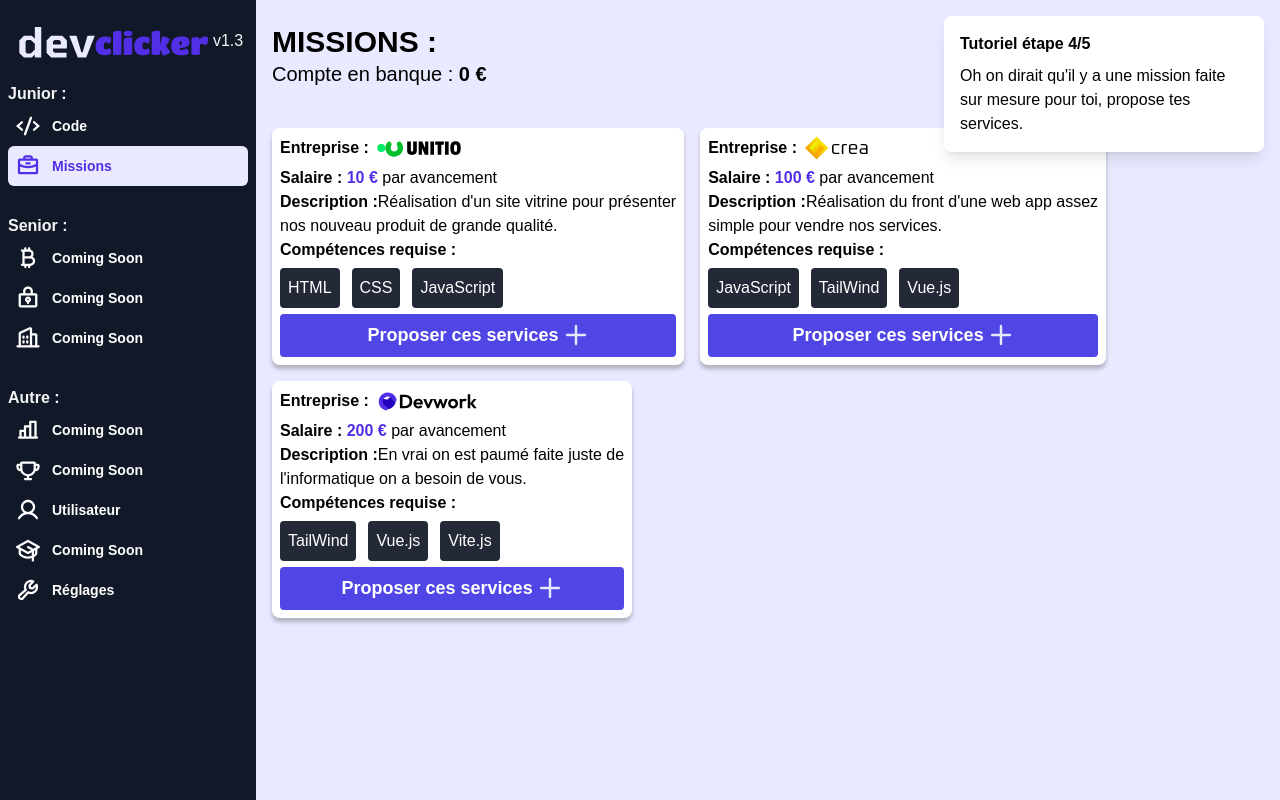
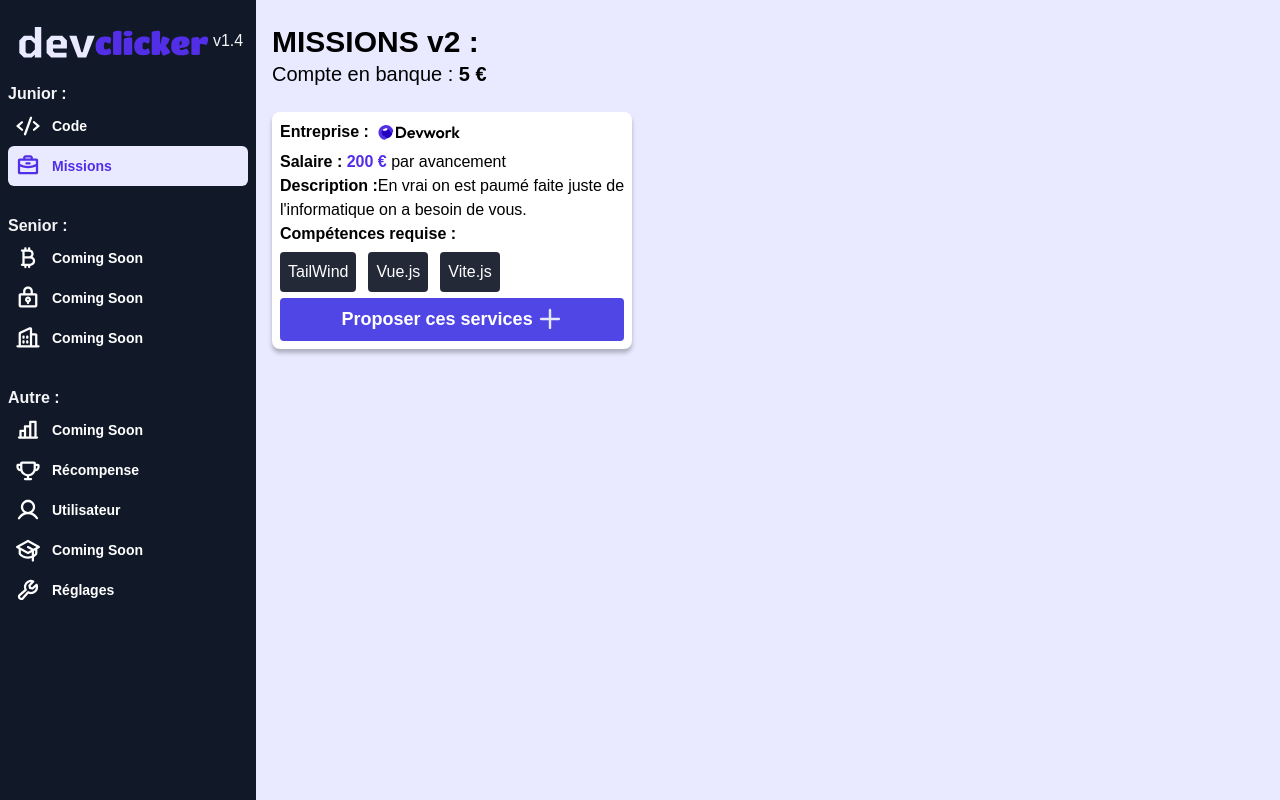
Before and after one commit to clm-msch/dev-clicker, a Vue app in the folder client/: page /missions in a window 1280 px wide. Built offline with nearby package versions, Linux system fonts and the light colour scheme; no server answers.

Commit message:
repair mission progress and add pinia data logic

```diff
--- a/client/src/App.vue
+++ b/client/src/App.vue
@@ -45,7 +45,7 @@ import { RouterLink, RouterView } from "vue-router"
 					/>
 				</svg>
 			</span>
-			<p>v1.3</p>
+			<p>v1.4</p>
 		</div>
 
 		<!-- Junior -->
@@ -231,7 +231,7 @@ import { RouterLink, RouterView } from "vue-router"
 						<h3 class="font-bold">Coming Soon</h3>
 					</a>
 				</RouterLink>
-				<RouterLink to="/soon">
+				<RouterLink to="/achivements">
 					<a
 						href="#"
 						class="bg-gray-900 text-white group flex items-center px-2 py-2 text-sm font-medium rounded-md"
@@ -249,7 +249,7 @@ import { RouterLink, RouterView } from "vue-router"
 								fill="#A29FB0"
 							/>
 						</svg>
-						<h3 class="font-bold">Coming Soon</h3>
+						<h3 class="font-bold">Récompense</h3>
 					</a>
 				</RouterLink>
 				<RouterLink to="/user" exact-active-class="active">
--- /dev/null
+++ b/client/src/firebaseConfig-example.js
@@ -0,0 +1,5 @@
+const firebaseConfig = {
+    // your config
+  };
+
+  // export default firebaseConfig;
--- a/client/src/main.js
+++ b/client/src/main.js
@@ -1,29 +1,3 @@
-// import { createApp } from 'vue'
-// import App from './App4.vue'
-// import router from './router'
-
-// import 'animate.css'
-// import './assets/main.css'
-
-// import { createPinia } from 'pinia'
-
-// import { initializeApp } from "firebase/app";
-// import firebaseConfig from './firebaseConfig'
-
-// initializeApp(firebaseConfig)
-// const app = createApp(App)
-
-// app.use(createPinia())
-
-// app.use(router)
-
-// app.use(createPinia());
-// app.provide("store", useStore());
-
-
-// app.mount('#app')
-
-// other config
 import { createApp } from 'vue'
 import { createPinia } from 'pinia'
 import 'animate.css'
@@ -32,33 +6,14 @@ import App from './App.vue'
 import router from './router'
 import { initializeApp } from "firebase/app";
 import firebaseConfig from './firebaseConfig'
-initializeApp(firebaseConfig)
 import  PiniaPluginPersistedstate  from 'pinia-plugin-persistedstate'
 
-const app = createApp(App)
+initializeApp(firebaseConfig)
 
 const pinia = createPinia()
 pinia.use(PiniaPluginPersistedstate)
+
+const app = createApp(App)
 app.use(pinia)
-
 app.use(router)
-
 app.mount('#app')
-
-// import { createApp } from 'vue'
-// import { createPinia } from 'pinia'
-// import piniaPersist from 'pinia-plugin-persist'
-// import 'animate.css'
-// import './assets/main.css'
-// import App from './App.vue'
-// import router from './router'
-// import { initializeApp } from "firebase/app"
-// import firebaseConfig from './firebaseConfig'
-// initializeApp(firebaseConfig)
-
-//   const app = createApp(App)
-// app.use (router)
-// app.use(createPinia())
-// const pinia = createPinia()
-// pinia.use(piniaPersist)
-// app.mount('#app')
--- a/client/src/router/index.js
+++ b/client/src/router/index.js
@@ -17,7 +17,7 @@ const router = createRouter({
     {
       path: '/missions',
       name: 'missions',
-      component: () => import('../views/MissionView.vue')
+      component: () => import('../views/MissionView-copy.vue')
     },
     {
       path: '/soon',
--- a/client/src/stores/data.js
+++ b/client/src/stores/data.js
@@ -3,16 +3,38 @@ import { defineStore } from 'pinia';
 export const useDataStore = defineStore({
     id: 'data',
     state: () => ({
+        // General data
+        exp: 0,
         money: 5,
-        title: 'Welcome to the game',
+        // Mission data
+        progressValue: 0,
+        autoJob: false,
     }),
     actions: {
         increaseMoney(amount) {
             this.money += amount
         },
-        decreaseMoney(amount) {
-            this.money -= amount
-        }
+
+        increaseJobProgress(amount, reward) {
+            this.autoJob = true
+            console.log(this.autoJob)
+            if (this.progressValue >= 100) {
+                this.progressValue = 0
+                this.money += reward
+            } else {
+                this.progressValue += amount
+            }
+            if (this.autoJob == true && !this.jobInterval) {
+                this.jobInterval = setInterval(() => {
+                    if (this.progressValue >= 100) {
+                        this.progressValue = 0
+                        this.money += reward
+                    } else {
+                        this.progressValue += amount
+                    }
+                }, 1000)
+            }
+        },
     },
     persist: true,
-    });
+});
--- /dev/null
+++ b/client/src/views/MissionView-copy.vue
@@ -0,0 +1,157 @@
+<script setup>
+// import TutoMissions from "../components/TutoMissions.vue"
+import { useDataStore } from '..//stores/data'
+const data = useDataStore()
+</script>
+<template>
+	<h1 class="font-bold text-3xl">MISSIONS v2 :</h1>
+	<!-- <TutoMissions :haveMission="firstMission" /> -->
+
+	<h1 class="text-xl">
+		Compte en banque : <strong>{{ data.money }} €</strong>
+	</h1>
+	<br />
+
+			<!-- 3 job card -->
+			<div class="job-card" v-if="!ifJob3">
+				<div class="inline-flex gap-2">
+					<p class="font-bold">Entreprise :</p>
+					<img src="../assets/icons/entreprise/devwork.svg" />
+				</div>
+				<div>
+					<p>
+						<span class="font-bold"> Salaire :</span
+						><span class="text-primary font-bold"> 200 € </span>par
+						avancement
+					</p>
+					<p>
+						<span class="font-bold">Description :</span>En vrai on est
+						paumé faite juste de <br />
+						l'informatique on a besoin de vous.
+					</p>
+
+					<p class="font-bold">Compétences requise :</p>
+				</div>
+				<div class="skill-list">
+					<p class="skill-tag">TailWind</p>
+					<p class="skill-tag">Vue.js</p>
+					<p class="skill-tag">Vite.js</p>
+				</div>
+				<button @click="applyMission3" class="inline-flex job-apply">
+					<p>Proposer ces services</p>
+					<img src="../assets/icons/basics/plus_logo.svg" alt="" />
+				</button>
+			</div>
+
+			<!-- Job Apply -->
+
+			<div v-if="ifJob3" class="job-card">
+				<div class="inline-flex gap-2">
+					<p class="font-bold">Entreprise :</p>
+					<img src="../assets/icons/entreprise/devwork.svg" />
+				</div>
+				<div>
+					<p>
+						<span class="font-bold"> Salaire :</span
+						><span class="text-primary font-bold"> 200 € </span>par
+						avancement
+					</p>
+					<p>
+						<span class="font-bold">Description :</span>En vrai on est
+						paumé faite juste de <br />
+						l'informatique on a besoin de vous.
+					</p>
+				</div>
+				<p class="font-bold">Avancement du projet :</p>
+				<div class="w-full bg-gray-200 rounded-full dark:bg-gray-700">
+					<div
+						ref="progress"
+						class="bar bg-primary text-xs font-medium text-blue-100 text-center p-0.5 leading-none rounded-full"
+						:style="{ width: data.progressValue + '%' }"
+					>
+						{{ data.progressValue }}%
+					</div>
+				</div>
+				<button @click="data.increaseJobProgress(1, 200)" class="inline-flex job-apply">
+					<p>Développe</p>
+				</button>
+			</div>
+			<!-- 3 job card -->
+</template>
+<script>
+export default {
+	name: "MissionView",
+	data() {
+		return {
+			// progressValue3: 5,
+			// money: 0,
+			ifJs: true,
+			ifCss: true,
+			ifTailwind: true,
+			ifVue: true,
+			ifVite: true,
+			ifJob1: false,
+			ifJob2: false,
+			ifJob3: false,
+		}
+	},
+	methods: {
+		applyMission3() {
+			this.ifJob3 = true
+		},
+	},
+	// created() {
+	// 	setInterval(() => {
+	// 		// this.incrementProgress1()
+	// 		// this.incrementProgress2()
+	// 		this.data.progressValue += 5
+	// 		// this.saveToLocalStorage("money", this.money)
+	// 	}, 1000)
+	// },
+	// mounted() {
+	// 	this.firstMission = this.loadFromLocalStorage("firstMission")
+	// 	this.money = this.loadFromLocalStorage("money") || 0
+
+	// },
+}
+</script>
+
+<style scoped>
+.job-card {
+	display: flex;
+	flex-direction: column;
+	background-color: white;
+	border-radius: 8px;
+	padding: 8px;
+	gap: 6px;
+	box-shadow: 0px 4px 4px rgba(0, 0, 0, 0.25);
+}
+
+.skill-list {
+	display: flex;
+	gap: 12px;
+}
+
+.skill-tag {
+	font-size: medium;
+	color: white;
+	padding: 8px;
+	border-radius: 4px;
+	background: #242938;
+}
+
+.job-apply {
+	justify-content: center;
+	background: #4f46e5;
+	font-size: large;
+	font-weight: bold;
+	color: white;
+	padding: 8px;
+	border-radius: 4px;
+	gap: 4px;
+}
+
+.bar {
+	transition: width 0.1s ease-in-out;
+}
+</style>
--- a/client/src/views/MissionView.vue
+++ b/client/src/views/MissionView.vue
@@ -1,12 +1,14 @@
 <script setup>
 import TutoMissions from "../components/TutoMissions.vue"
+import { useDataStore } from '..//stores/data'
+const data = useDataStore()
 </script>
 <template>
 	<h1 class="font-bold text-3xl">MISSIONS :</h1>
 	<TutoMissions :haveMission="firstMission" />
 
 	<h1 class="text-xl">
-		Compte en banque : <strong>{{ money }} €</strong>
+		Compte en banque : <strong>{{ data.money }} €</strong>
 	</h1>
 	<br />
 
@@ -211,7 +213,6 @@ import TutoMissions from "../components/TutoMissions.vue"
 		<!-- 3 job card -->
 	</div>
 </template>
-
 <script>
 export default {
 	name: "MissionView",
@@ -221,7 +222,7 @@ export default {
 			progressValue: 5,
 			progressValue2: 5,
 			progressValue3: 5,
-			money: 0,
+			// money: 0,
 			ifJs: true,
 			ifCss: true,
 			ifTailwind: true,
@@ -239,7 +240,7 @@ export default {
 		incrementProgress1() {
 			if (this.progressValue >= 100) {
 				this.progressValue = 0
-				this.money += 10
+				this.data.money += 10
 			} else {
 				this.progressValue += 5
 			}
@@ -247,7 +248,7 @@ export default {
 		incrementProgress2() {
 			if (this.progressValue2 >= 100) {
 				this.progressValue2 = 0
-				this.money += 100
+				this.data.money += 100
 			} else {
 				this.progressValue2 += 5
 			}
@@ -255,7 +256,8 @@ export default {
 		incrementProgress3() {
 			if (this.progressValue3 >= 100) {
 				this.progressValue3 = 0
-				this.money += 200
+				// this.data.money += 200
+				this.data.increaseMoney(200)
 			} else {
 				this.progressValue3 += 5
 			}
@@ -273,28 +275,28 @@ export default {
 		applyMission3() {
 			this.ifJob3 = true
 		},
-		saveToLocalStorage(key, value) {
-			localStorage.setItem(key, JSON.stringify(value))
-			console.log("Data saved in local storage")
-		},
-		loadFromLocalStorage(key) {
-			const value = localStorage.getItem(key)
-			return value ? JSON.parse(value) : null
-		},
+		// saveToLocalStorage(key, value) {
+		// 	localStorage.setItem(key, JSON.stringify(value))
+		// 	console.log("Data saved in local storage")
+		// },
+		// loadFromLocalStorage(key) {
+		// 	const value = localStorage.getItem(key)
+		// 	return value ? JSON.parse(value) : null
+		// },
 	},
 	created() {
 		setInterval(() => {
 			this.incrementProgress1()
 			this.incrementProgress2()
 			this.incrementProgress3()
-			this.saveToLocalStorage("money", this.money)
+			// this.saveToLocalStorage("money", this.money)
 		}, 1000)
 	},
-	mounted() {
-		this.firstMission = this.loadFromLocalStorage("firstMission")
-		this.money = this.loadFromLocalStorage("money") || 0
+	// mounted() {
+	// 	this.firstMission = this.loadFromLocalStorage("firstMission")
+	// 	this.money = this.loadFromLocalStorage("money") || 0
 
-	},
+	// },
 }
 </script>
 
--- a/client/src/views/SoonView.vue
+++ b/client/src/views/SoonView.vue
@@ -16,7 +16,7 @@
             </li>
             <li class="mb-10 ml-4">
                 <div class="absolute w-3 h-3 bg-gray-200 rounded-full mt-1.5 -left-1.5 border border-white dark:border-gray-900 "></div>
-                <time class="mb-1 text-sm font-normal leading-none text-gray-400 dark:text-gray-500">26 Mars 2023</time>
+                <time class="mb-1 text-sm font-normal leading-none text-gray-400 dark:text-gray-500">31 Mars 2023</time>
                 <h3 class="text-lg font-semibold text-gray-900 ">Money Update v1.4</h3>
                 <p class="text-base font-normal text-gray-500 ">Ajout de la fonctionnalité du portefeuille et de l'investissement. Possibilité de se connecter/s'inscire avec Google Auth et début d'un back avec avec Firestore</p>
             </li>
--- a/client/src/views/UserView.vue
+++ b/client/src/views/UserView.vue
@@ -2,7 +2,6 @@
     <button @click="signInWhithGoogle">Connexion avec google</button>
 
 		<h3><strong>{{ data.money }}</strong></h3>
-		<button @click="data.decreaseMoney(5)"> - </button>
 		<button @click="data.increaseMoney(5)"> + </button>
 </template>
 
```
